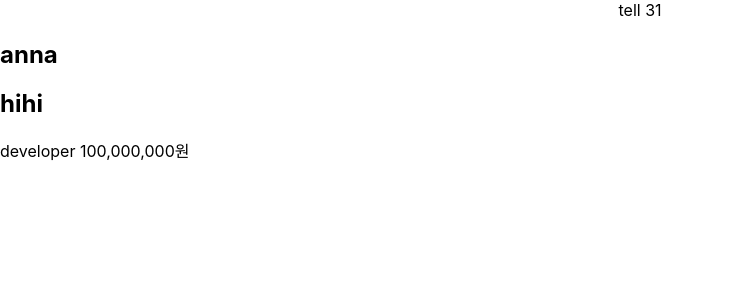
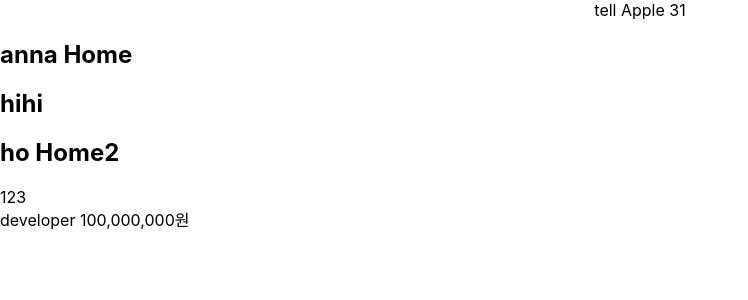
Before and after one commit to Bigone0617/React-study, a React (Create React App) app: page / in a window 1280 px wide. Shown: the top 300 px of the page, without its empty margins (0-748 px from the left). Built offline with nearby package versions, Linux system fonts and the light colour scheme.

Commit message:
props에 default 값 설정하기

```diff
--- a/src/App.tsx
+++ b/src/App.tsx
@@ -6,6 +6,7 @@ import LifeCycle from './LifeCycle';
 export interface AppProp {
   name: string,
   children?: React.ReactNode; // children을 optional로 변경
+  company?: string;
 }
 
 interface Appstate {
@@ -13,6 +14,10 @@ interface Appstate {
 }
 
 class App extends React.Component<AppProp, Appstate> {
+  // optional props에 기본값 지정하기.
+  static defaultProps = {
+    company: 'Apple'
+  }
   constructor(prop: AppProp) {
     super(prop)
     this.state = {
@@ -30,10 +35,13 @@ class App extends React.Component<AppProp, Appstate> {
     return (
       <>
         <>
-          <div className='App'>{this.props.name} {this.state.age}</div>
+          <div className='App'>{this.props.name} {this.props.company} {this.state.age}</div>
           <StateLessComponent name="anna">
             <h2>hihi</h2>
           </StateLessComponent>
+          <StateLessComponent2 name='ho'>
+            <div>123</div>
+          </StateLessComponent2>
         </>
         <>
           <LifeCycle job="developer"/>
@@ -48,10 +56,24 @@ class App extends React.Component<AppProp, Appstate> {
 const StateLessComponent: React.FC<AppProp> = (props) => {
   return (
     <>
-      <h2>{props.name}</h2>
+      <h2>{props.name} {props.company}</h2>
       {props.children}
     </>
   )
 }
 
+StateLessComponent.defaultProps = {
+  company: 'Home'
+}
+
+
+
+const StateLessComponent2: React.FC<AppProp> = ({name, children, company = "Home2"}) => {
+  return (
+    <>
+      <h2>{name} {company}</h2>
+      {children}
+    </>
+  )
+}
 export default App;
```
